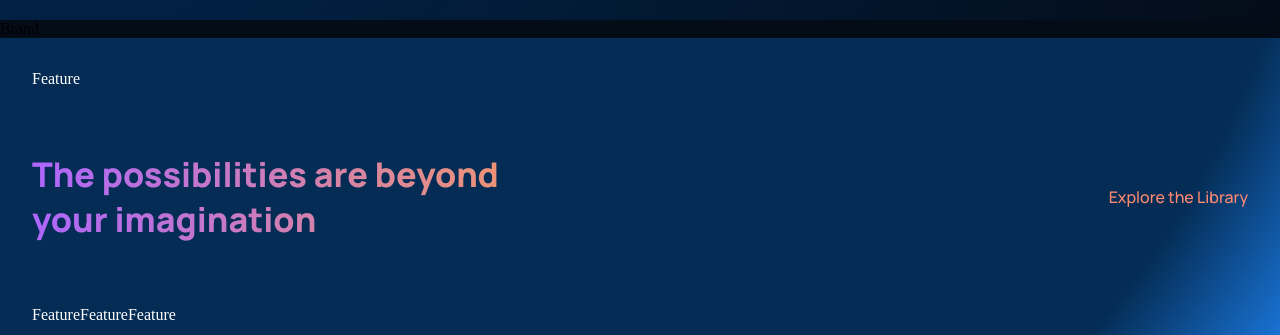
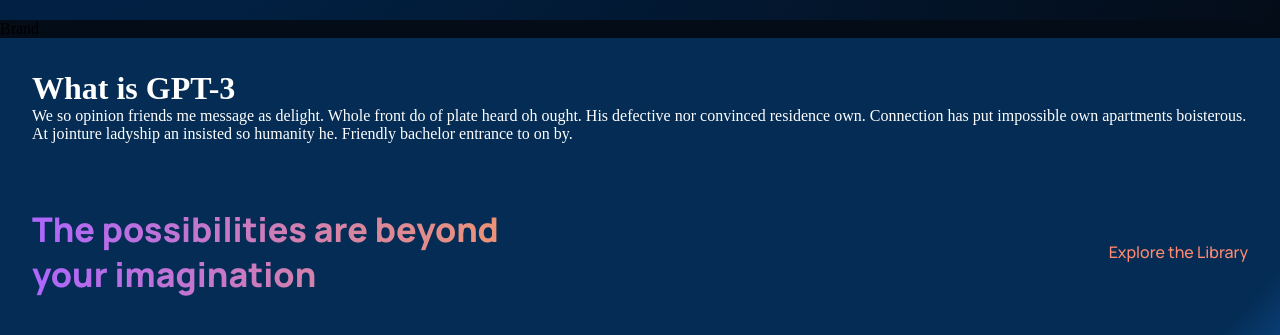
Before and after one commit to shubhanginaik/responsive-web-react, a React (Create React App) app: page / in a window 1280 px wide. Shown: the part 465-800 px from the top of the page. Built offline with nearby package versions, Linux system fonts and the light colour scheme.

Commit message:
added features component content

```diff
--- a/src/components/feature/Feature.jsx
+++ b/src/components/feature/Feature.jsx
@@ -1,8 +1,16 @@
 import React from "react";
 import "./feature.css";
 
-const Feature = () => {
-  return <div>Feature</div>;
+const Feature = ({ title, text }) => {
+  return (
+    <div className="gpt3__features-container_feature">
+      <div className="gpt3__features-container__feature-title">
+        <div />
+        <h1>{title}</h1>
+      </div>
+      <div className="gpt3__features-container__feature-text">{text}</div>
+    </div>
+  );
 };
 
 export default Feature;
```
